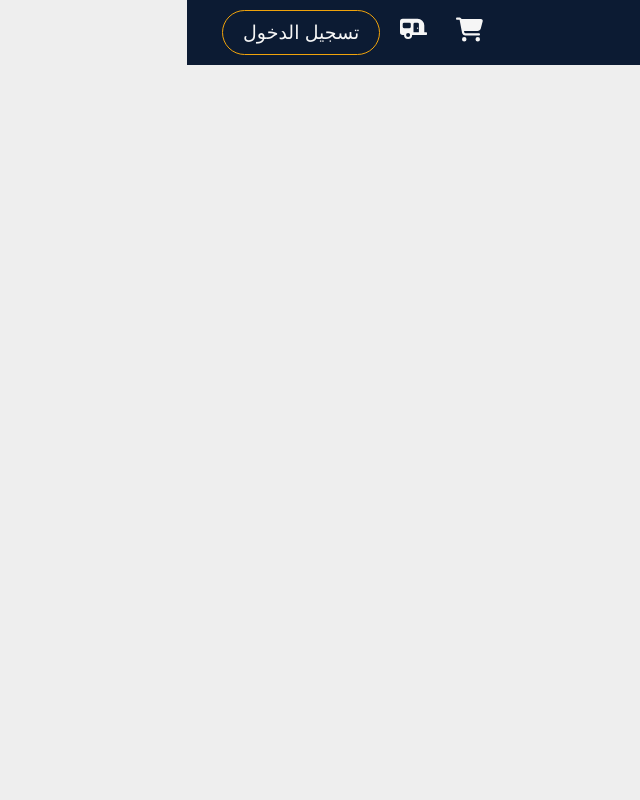
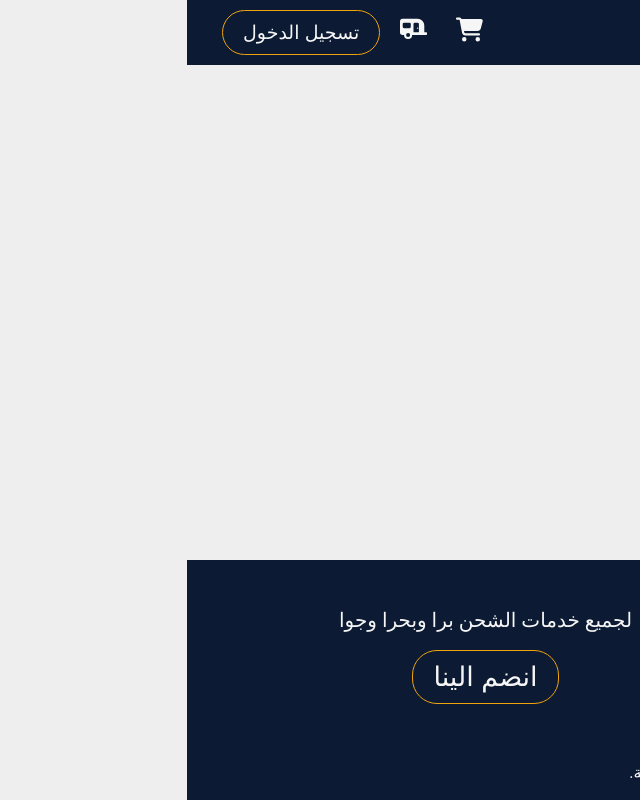
Before and after one commit to Hisham-M0hamed/El-Captain-frontend, a React (Vite) app: page / in a window 1280 px wide. Shown: the whole page, without its empty margins (640-1280 px from the left). Built offline with nearby package versions, Linux system fonts and the light colour scheme.

Commit message:
Create footer

```diff
--- a/src/components/common/Footer/Footer.jsx
+++ b/src/components/common/Footer/Footer.jsx
@@ -0,0 +1,50 @@
+import React from "react";
+import Logo from "../../../assets/logo.jpg";
+import styles from "./Footer.module.css";
+const Footer = () => {
+  return (
+    <div className={styles.footer}>
+      <div
+        style={{
+          display: "flex",
+          justifyContent: "space-around",
+          alignItems: "center",
+          gap: "30px",
+        }}
+      >
+        <h1>الكابتن</h1>
+
+        <nav className={styles.nav}>
+          <a>الصفحة الرئيسية</a>
+          <a>خدمتنا </a>
+          <a>من نحن </a>
+          <a>شركائنا</a>
+          <a>اتصل بنا</a>
+        </nav>
+        <div
+          style={{
+            display: "flex",
+            flexDirection: "column",
+            alignItems: "center",
+            gap: "18px",
+          }}
+        >
+          <p style={{ fontSize: "20px" }}>لجميع خدمات الشحن برا وبحرا وجوا</p>
+          <button>انضم الينا</button>
+        </div>
+      </div>
+      <div
+        style={{
+          marginTop: "30px",
+          display: "flex",
+          justifyContent: "center",
+          alignItems: "center",
+        }}
+      >
+        <p>© 2025 شركة الكابتن لخدمات النقل. جميع الحقوق محفوظة.</p>
+      </div>
+    </div>
+  );
+};
+
+export default Footer;
--- /dev/null
+++ b/src/components/common/Footer/Footer.module.css
@@ -0,0 +1,44 @@
+.footer {
+  padding: 18px 60px;
+  margin: 40px 0 0;
+  position: fixed;
+  display: flex;
+  flex-direction: column;
+  /* justify-content: center;
+  align-items: center; */
+  width: 100%;
+  bottom: 0;
+  background-color: #0c1b33;
+  color: #f6f6f6;
+}
+.footer h1 {
+  color: #f0a30b;
+  font-size: 45px;
+}
+.footer .nav {
+  display: flex;
+  flex-direction: column;
+  align-items: center;
+  gap: 10px;
+}
+.footer .nav a {
+  font-size: 19px;
+}
+.footer .nav a:hover {
+  color: #f0a30b;
+}
+
+.footer button {
+  background-color: inherit;
+  color: #f6f6f6;
+  padding: 10px 20px;
+  border: 1px solid #f0a30b;
+  font-size: 19px;
+  border-radius: 25px;
+  font-size: 27px;
+}
+
+.footer button:hover {
+  background-color: #f0a30b;
+  /* font-weight: 700; */
+}
--- a/src/components/common/Navbar/Navbar.jsx
+++ b/src/components/common/Navbar/Navbar.jsx
@@ -3,9 +3,11 @@ import styles from "./Navbar.module.css";
 import { FaArrowDown } from "react-icons/fa";
 import { FaCartShopping } from "react-icons/fa6";
 import { FaCaravan } from "react-icons/fa";
+import { BsList } from "react-icons/bs";
+
 const Navbar = () => {
   return (
-    <div dir="rtl" className={styles.container}>
+    <div dir="rtl" className={styles.containerNav}>
       <div className={styles.logo}>
         <h1>الكابتن</h1>
 
--- a/src/components/common/Navbar/Navbar.module.css
+++ b/src/components/common/Navbar/Navbar.module.css
@@ -1,4 +1,4 @@
-.container {
+.containerNav {
   display: flex;
   background-color: #0c1b33;
   justify-content: space-between;
@@ -6,6 +6,7 @@
   color: #f6f6f6;
   position: relative;
   padding: 10px 35px;
+  width: 100%;
 }
 .logo {
   display: flex;
@@ -75,3 +76,5 @@ nav li:hover {
   background-color: #f0a30b;
   /* font-weight: 700; */
 }
+
+/* **************************************** */
--- a/src/index.css
+++ b/src/index.css
@@ -20,3 +20,18 @@ body {
 html {
   scroll-behavior: smooth;
 }
+@media (min-width: 768px) {
+  .container {
+    width: 730px;
+  }
+}
+@media (min-width: 998px) {
+  .container {
+    width: 940px;
+  }
+}
+@media (min-width: 1200px) {
+  .container {
+    width: 1150px;
+  }
+}
--- a/src/pages/Home/Home.jsx
+++ b/src/pages/Home/Home.jsx
@@ -1,10 +1,12 @@
 import React from "react";
 import Navbar from "../../components/common/Navbar/Navbar";
-
+import Footer from "../../components/common/Footer/Footer";
+import styles from "./Home.module.css";
 const Home = () => {
   return (
-    <div>
+    <div className={styles.container}>
       <Navbar />
+      <Footer />
     </div>
   );
 };
--- /dev/null
+++ b/src/pages/Home/Home.module.css
@@ -0,0 +1,19 @@
+.container {
+  margin: 0 auto;
+}
+
+/* @media (min-width: 768px) {
+  .container {
+    width: 730px;
+  }
+}
+@media (min-width: 998px) {
+  .container {
+    width: 940px;
+  }
+}
+@media (min-width: 1200px) {
+  .container {
+    width: 1150px;
+  }
+} */
```
Also changed, not shown: src/assets/logo.jpg (added), src/components/common/Footer/Footer.css (deleted), src/pages/Home/Home.css (deleted).
